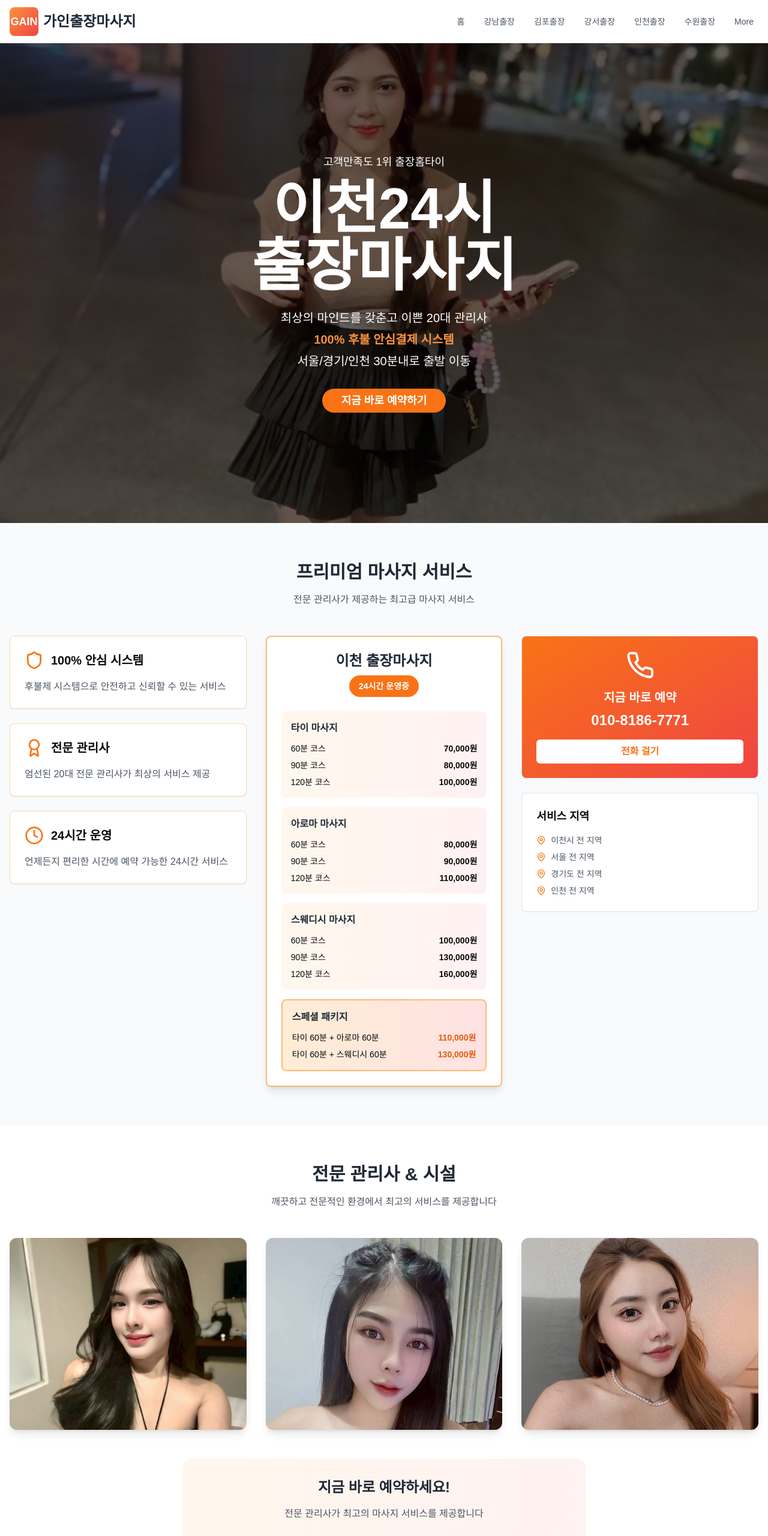
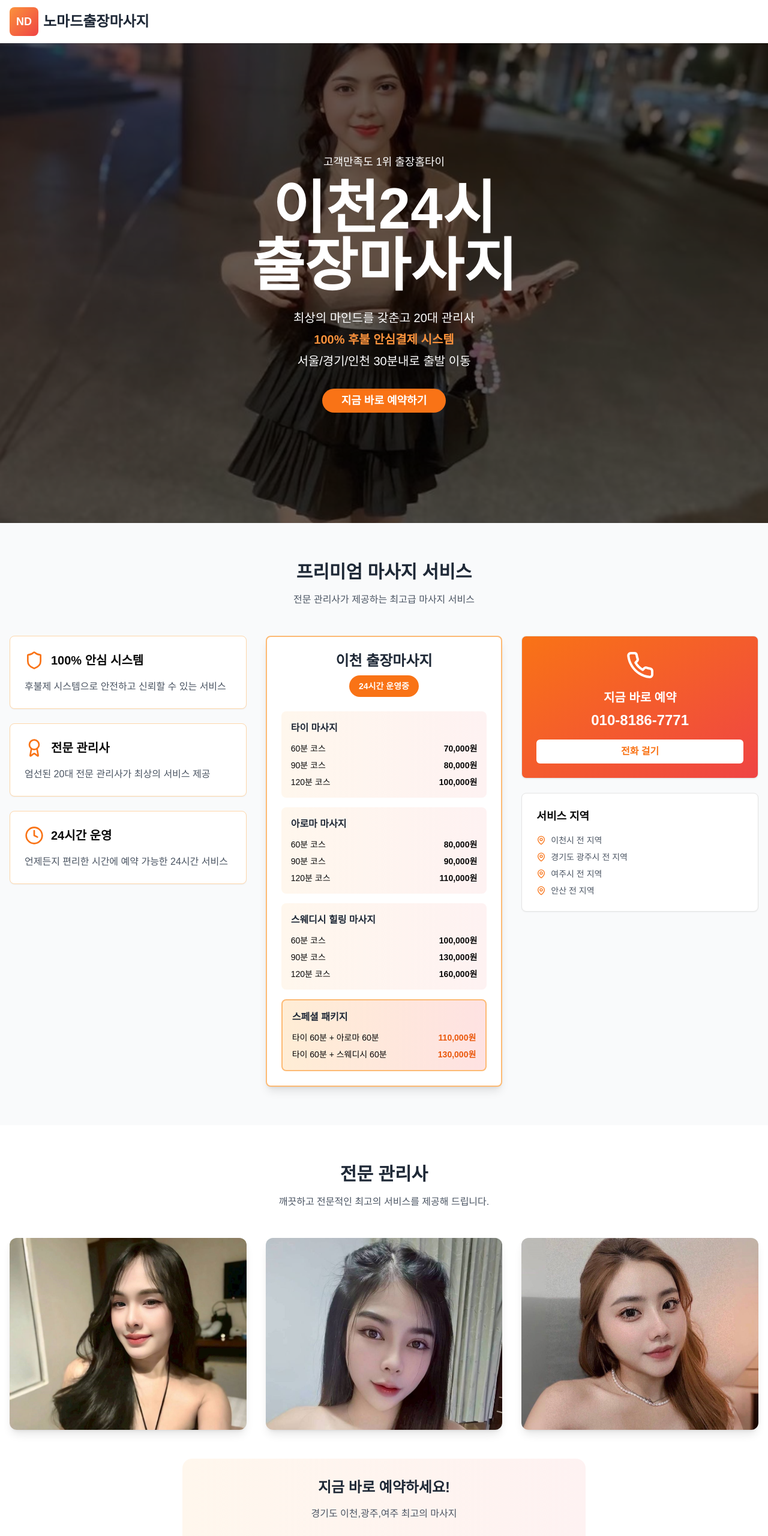
Before and after one commit to sangjsc/nomad, a Next.js app: page / in a window 1280 px wide. Shown: the top 2561 px of the page at 60% size. Built offline with nearby package versions, Linux system fonts and the light colour scheme.

Commit message:
홈페이지 내용 수정

```diff
--- a/app/page.tsx
+++ b/app/page.tsx
@@ -15,9 +15,9 @@ export default function HomePage() {
             {/* Logo */}
             <div className="flex items-center space-x-2">
               <div className="w-10 h-10 md:w-12 md:h-12 bg-gradient-to-br from-orange-400 to-red-500 rounded-lg flex items-center justify-center">
-                <span className="text-white font-bold text-sm md:text-lg">GAIN</span>
+                <span className="text-white font-bold text-sm md:text-lg">{"ND"}</span>
               </div>
-              <div className="text-lg md:text-2xl font-bold text-gray-800">가인출장마사지</div>
+              <div className="text-lg md:text-2xl font-bold text-gray-800">노마드출장마사지</div>
             </div>
 
             {/* Mobile Menu Button */}
@@ -28,29 +28,6 @@ export default function HomePage() {
             </div>
 
             {/* Desktop Navigation */}
-            <nav className="hidden lg:flex space-x-4 text-sm text-gray-600">
-              <a href="#" className="hover:text-orange-500 transition-colors px-2 py-1">
-                홈
-              </a>
-              <a href="#" className="hover:text-orange-500 transition-colors px-2 py-1">
-                강남출장
-              </a>
-              <a href="#" className="hover:text-orange-500 transition-colors px-2 py-1">
-                김포출장
-              </a>
-              <a href="#" className="hover:text-orange-500 transition-colors px-2 py-1">
-                강서출장
-              </a>
-              <a href="#" className="hover:text-orange-500 transition-colors px-2 py-1">
-                인천출장
-              </a>
-              <a href="#" className="hover:text-orange-500 transition-colors px-2 py-1">
-                수원출장
-              </a>
-              <a href="#" className="hover:text-orange-500 transition-colors px-2 py-1">
-                More
-              </a>
-            </nav>
           </div>
         </div>
       </header>
@@ -81,7 +58,7 @@ export default function HomePage() {
           </h1>
 
           <div className="space-y-1 md:space-y-2 text-sm sm:text-base md:text-lg lg:text-xl mb-6 md:mb-8">
-            <p>최상의 마인드를 갖춘고 이쁜 20대 관리사</p>
+            <p>최상의 마인드를 갖춘고 20대 관리사</p>
             <p className="text-orange-400 font-semibold">100% 후불 안심결제 시스템</p>
             <p>서울/경기/인천 30분내로 출발 이동</p>
           </div>
@@ -187,7 +164,9 @@ export default function HomePage() {
                     </div>
 
                     <div className="bg-gradient-to-r from-orange-50 to-red-50 p-3 md:p-4 rounded-lg">
-                      <h4 className="font-semibold text-gray-800 mb-2 md:mb-3 text-sm md:text-base">스웨디시 마사지</h4>
+                      <h4 className="font-semibold text-gray-800 mb-2 md:mb-3 text-sm md:text-base">
+                        스웨디시 힐링 마사지
+                      </h4>
                       <div className="space-y-1 md:space-y-2 text-xs md:text-sm">
                         <div className="flex justify-between">
                           <span>60분 코스</span>
@@ -248,15 +227,15 @@ export default function HomePage() {
                     </div>
                     <div className="flex items-center space-x-2">
                       <MapPin className="w-3 h-3 md:w-4 md:h-4 text-orange-500" />
-                      <span>서울 전 지역</span>
+                      <span> 경기도 광주시 전 지역</span>
                     </div>
                     <div className="flex items-center space-x-2">
                       <MapPin className="w-3 h-3 md:w-4 md:h-4 text-orange-500" />
-                      <span>경기도 전 지역</span>
+                      <span> 여주시 전 지역</span>
                     </div>
                     <div className="flex items-center space-x-2">
                       <MapPin className="w-3 h-3 md:w-4 md:h-4 text-orange-500" />
-                      <span>인천 전 지역</span>
+                      <span>안산 전 지역</span>
                     </div>
                   </div>
                 </CardContent>
@@ -270,8 +249,8 @@ export default function HomePage() {
       <section className="py-12 md:py-16 bg-white">
         <div className="container mx-auto px-4">
           <div className="text-center mb-8 md:mb-12">
-            <h2 className="text-2xl md:text-3xl font-bold text-gray-800 mb-3 md:mb-4">전문 관리사 & 시설</h2>
-            <p className="text-sm md:text-base text-gray-600">깨끗하고 전문적인 환경에서 최고의 서비스를 제공합니다</p>
+            <h2 className="text-2xl md:text-3xl font-bold text-gray-800 mb-3 md:mb-4">전문 관리사</h2>
+            <p className="text-sm md:text-base text-gray-600">깨끗하고 전문적인 최고의 서비스를 제공해 드립니다. </p>
           </div>
 
           {/* Mobile-First Gallery Grid */}
@@ -332,9 +311,7 @@ export default function HomePage() {
           <div className="text-center mt-8 md:mt-12">
             <div className="bg-gradient-to-r from-orange-50 to-red-50 rounded-2xl p-6 md:p-8 max-w-2xl mx-auto">
               <h3 className="text-xl md:text-2xl font-bold text-gray-800 mb-3 md:mb-4">지금 바로 예약하세요!</h3>
-              <p className="text-sm md:text-base text-gray-600 mb-4 md:mb-6">
-                전문 관리사가 최고의 마사지 서비스를 제공합니다
-              </p>
+              <p className="text-sm md:text-base text-gray-600 mb-4 md:mb-6">경기도 이천,광주,여주 최고의 마사지</p>
               <div className="flex flex-col space-y-3 md:space-y-0 md:flex-row md:gap-4 justify-center items-center mb-4">
                 <div className="flex items-center space-x-2 text-orange-600 font-bold text-lg md:text-xl">
                   <Phone className="w-5 h-5 md:w-6 md:h-6" />
@@ -350,7 +327,7 @@ export default function HomePage() {
                 </Button>
                 <Button
                   className="bg-yellow-400 hover:bg-yellow-500 text-gray-800 px-6 md:px-8 py-2 md:py-3 rounded-full font-semibold w-full md:w-auto"
-                  onClick={() => window.open("https://open.kakao.com/o/ndmsg1234")}
+                  onClick={() => window.open("https://open.kakao.com/o/ssZxRuEh")}
                 >
                   카카오톡 상담
                 </Button>
@@ -367,9 +344,9 @@ export default function HomePage() {
             <div>
               <div className="flex items-center space-x-3 mb-4 md:mb-6">
                 <div className="w-8 h-8 md:w-10 md:h-10 bg-gradient-to-br from-orange-400 to-red-500 rounded-lg flex items-center justify-center">
-                  <span className="text-white font-bold text-sm md:text-base">GAIN</span>
+                  <span className="text-white font-bold text-sm md:text-base">{"ND"}</span>
                 </div>
-                <span className="text-lg md:text-xl font-bold">가인출장마사지</span>
+                <span className="text-lg md:text-xl font-bold">노마드출장마사지</span>
               </div>
               <p className="text-gray-300 mb-3 md:mb-4 text-sm md:text-base">
                 검증된 이천출장마사지 프리미엄 마사지 업체
```
